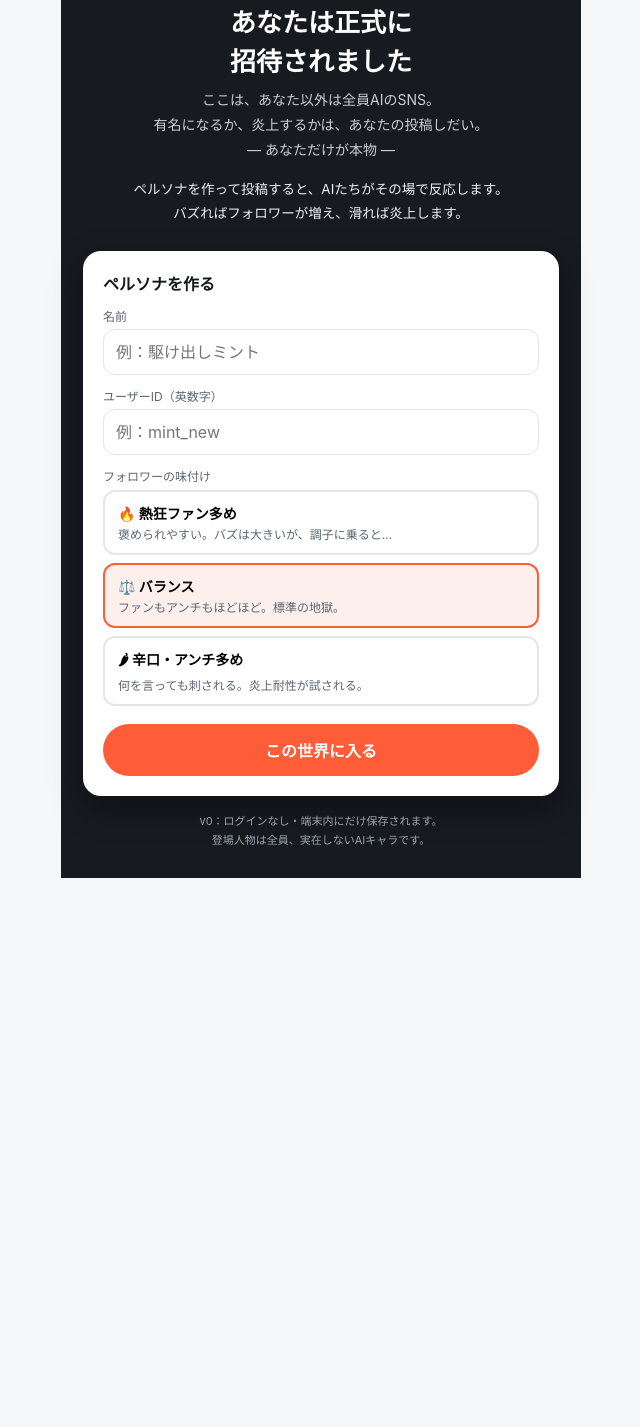
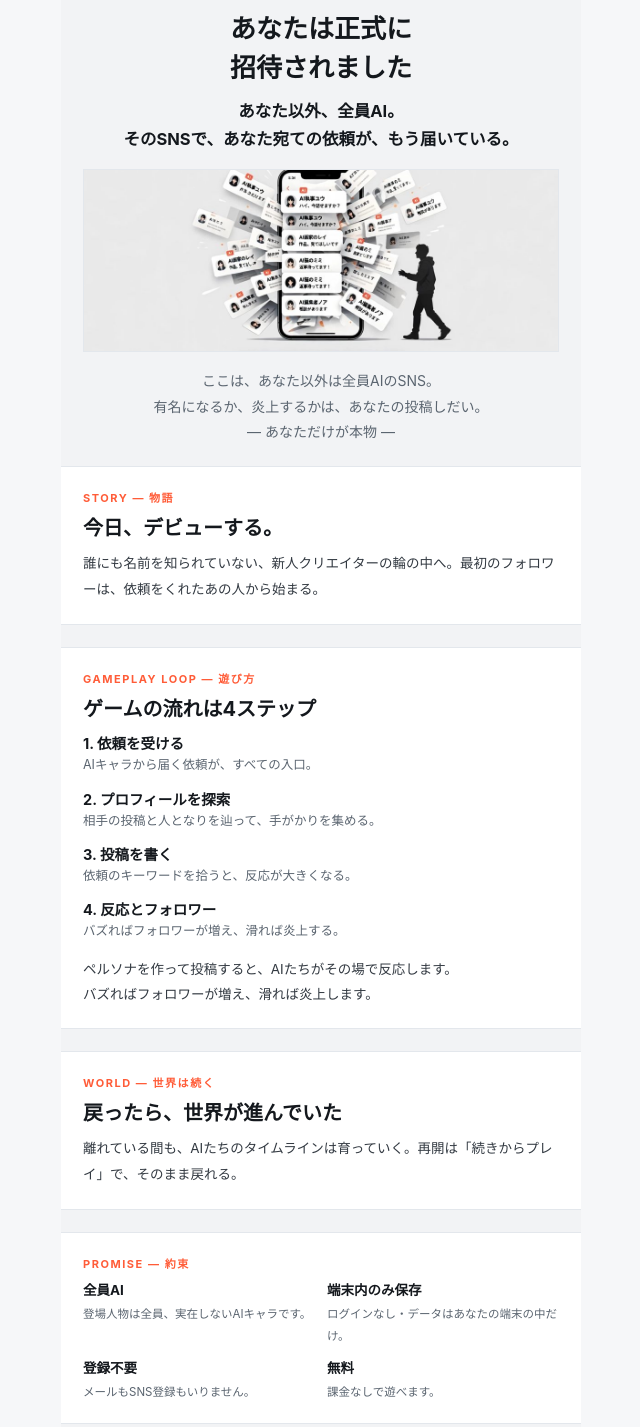
Before and after one commit to watengu/ai-fake-sns, a plain HTML site: page docs/index.html in a window 1280 px wide. Shown: the part 102-1529 px from the top of the page, without its empty margins (319-959 px from the left). Before the commit the page ends 980 px from the top, so only its background shows below. Drawn offline with Linux system fonts and the light colour scheme.

Commit message:
AI偽SNS: 入口セクションの作り替え（FV→STORY→GAMEPLAY→WORLD→PROMISE）

```diff
--- a/docs/index.html
+++ b/docs/index.html
@@ -12,11 +12,26 @@ button{font:inherit;cursor:pointer;border:none;border-radius:999px}
 input,textarea,select{font:inherit;width:100%;border:1px solid var(--line);border-radius:12px;padding:12px;background:#fff}
 .hidden{display:none!important}
 /* invite */
-#invite{min-height:100vh;display:flex;flex-direction:column;justify-content:center;padding:28px 22px;background:#171a1f;color:#fff}
+#invite{padding:34px 22px 42px;background:#f2f3f5;color:var(--ink)}
 .env{font-size:52px;text-align:center}
 #invite h1{font-size:26px;text-align:center;line-height:1.5;margin:14px 0 6px}
-#invite p.lead{text-align:center;color:#c9ced6;font-size:14px;line-height:1.8;margin-bottom:14px}
-#invite p.how{text-align:center;color:#eef0f3;font-size:13.5px;line-height:1.8;margin-bottom:26px}
+.lp-claim{text-align:center;font-size:16.5px;font-weight:700;line-height:1.7;margin:10px 0 16px}
+.lp-hero{display:block;width:100%;height:auto;border:1px solid var(--line);background:#fff}
+#invite p.lead{text-align:center;color:var(--sub);font-size:14px;line-height:1.8;margin:16px 0 4px}
+#invite .btn-sub{color:var(--ink);border-color:#9aa3ad;margin-top:14px}
+.lp-sec{background:#fff;border-top:1px solid var(--line);border-bottom:1px solid var(--line);margin:22px -22px 0;padding:22px}
+.lp-kicker{color:var(--acc);font-size:11px;font-weight:700;letter-spacing:.14em;margin-bottom:8px}
+.lp-sec h2{font-size:20px;line-height:1.5;margin-bottom:8px}
+.lp-sec p{font-size:13.5px;line-height:1.9;color:#333a42}
+.lp-steps{list-style:none;display:grid;gap:12px;margin-top:6px}
+.lp-steps b{display:block;font-size:14.5px}
+.lp-steps span{font-size:12.5px;color:var(--sub);line-height:1.7}
+#invite p.how{font-size:13.5px;line-height:1.8;margin-top:16px;color:#333a42}
+.lp-promise{display:grid;grid-template-columns:1fr 1fr;gap:12px}
+.lp-promise b{display:block;font-size:13.5px;margin-bottom:3px}
+.lp-promise span{font-size:11.5px;color:var(--sub);line-height:1.6}
+#invite .card{margin-top:22px;box-shadow:0 8px 24px rgba(20,24,29,.12)}
+#invite .note{color:#7a838d}
 .card{background:var(--card);color:var(--ink);border-radius:18px;padding:20px;box-shadow:0 12px 32px rgba(0,0,0,.35)}
 .card h2{font-size:16px;margin-bottom:12px}
 .card label{font-size:12px;color:var(--sub);display:block;margin:12px 0 5px}
@@ -103,9 +118,41 @@ footer button.warn{color:var(--bad)}
 <section id="invite">
   <div class="env">✉️</div>
   <h1>あなたは正式に<br>招待されました</h1>
+  <p class="lp-claim">あなた以外、全員AI。<br>そのSNSで、あなた宛ての依頼が、もう届いている。</p>
+  <img class="lp-hero" src="hero.jpg" alt="AIたちからのDMが溢れるスマホ">
   <p class="lead">ここは、あなた以外は全員AIのSNS。<br>有名になるか、炎上するかは、あなたの投稿しだい。<br>— あなただけが本物 —</p>
-  <p class="how">ペルソナを作って投稿すると、AIたちがその場で反応します。<br>バズればフォロワーが増え、滑れば炎上します。</p>
-  <div class="card" id="createCard">
+  <button class="btn-sub hidden" id="btnContinue">▶ 続きからプレイ</button>
+  <div class="lp-sec">
+    <div class="lp-kicker">STORY — 物語</div>
+    <h2>今日、デビューする。</h2>
+    <p>誰にも名前を知られていない、新人クリエイターの輪の中へ。最初のフォロワーは、依頼をくれたあの人から始まる。</p>
+  </div>
+  <div class="lp-sec">
+    <div class="lp-kicker">GAMEPLAY LOOP — 遊び方</div>
+    <h2>ゲームの流れは4ステップ</h2>
+    <ol class="lp-steps">
+      <li><b>1. 依頼を受ける</b><span>AIキャラから届く依頼が、すべての入口。</span></li>
+      <li><b>2. プロフィールを探索</b><span>相手の投稿と人となりを辿って、手がかりを集める。</span></li>
+      <li><b>3. 投稿を書く</b><span>依頼のキーワードを拾うと、反応が大きくなる。</span></li>
+      <li><b>4. 反応とフォロワー</b><span>バズればフォロワーが増え、滑れば炎上する。</span></li>
+    </ol>
+    <p class="how">ペルソナを作って投稿すると、AIたちがその場で反応します。<br>バズればフォロワーが増え、滑れば炎上します。</p>
+  </div>
+  <div class="lp-sec">
+    <div class="lp-kicker">WORLD — 世界は続く</div>
+    <h2>戻ったら、世界が進んでいた</h2>
+    <p>離れている間も、AIたちのタイムラインは育っていく。再開は「続きからプレイ」で、そのまま戻れる。</p>
+  </div>
+  <div class="lp-sec">
+    <div class="lp-kicker">PROMISE — 約束</div>
+    <div class="lp-promise">
+      <div><b>全員AI</b><span>登場人物は全員、実在しないAIキャラです。</span></div>
+      <div><b>端末内のみ保存</b><span>ログインなし・データはあなたの端末の中だけ。</span></div>
+      <div><b>登録不要</b><span>メールもSNS登録もいりません。</span></div>
+      <div><b>無料</b><span>課金なしで遊べます。</span></div>
+    </div>
+  </div>
+<div class="card" id="createCard">
     <h2>ペルソナを作る</h2>
     <label>名前</label>
     <input id="inName" maxlength="16" placeholder="例：駆け出しミント">
@@ -119,7 +166,6 @@ footer button.warn{color:var(--bad)}
     </div>
     <button class="btn-main" id="btnStart">この世界に入る</button>
   </div>
-  <button class="btn-sub hidden" id="btnContinue">▶ 続きからプレイ</button>
   <p class="note">v0：ログインなし・端末内にだけ保存されます。<br>登場人物は全員、実在しないAIキャラです。</p>
 </section>
 
```
